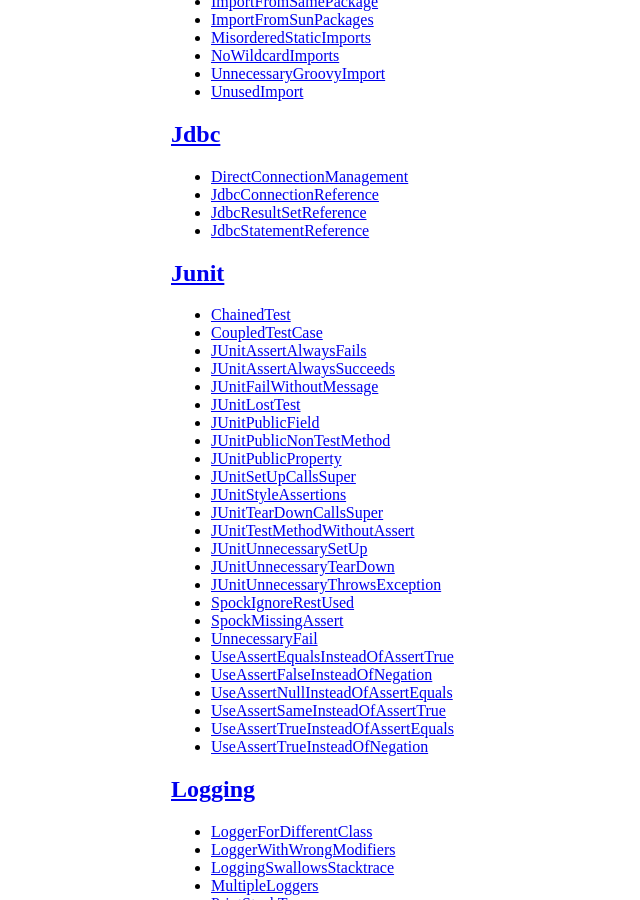
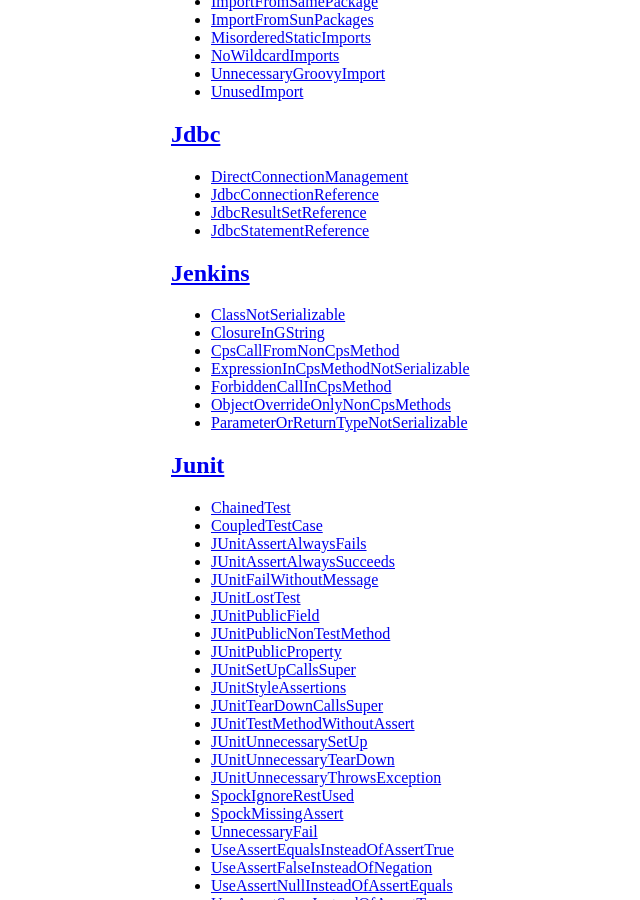
Before and after one commit to CodeNarc/CodeNarc, a Jekyll site: the page built from codenarc-rule-index.md, in a window 1280 px wide and 900 px high, scrolled down 5943 px. Shown: the whole window, without its empty margins (39-679 px from the left). Built offline with Jekyll 4.4.1, drawn with Linux system fonts in a browser that asks for light colours; some of the changed text lies outside the part shown.

Commit message:
Prepare for release 3.5.0

```diff
--- a/codenarc-rule-index.md
+++ b/codenarc-rule-index.md
@@ -311,6 +311,15 @@ title: CodeNarc - Rule Index
   * [JdbcResultSetReference](./codenarc-rules-jdbc.html#jdbcresultsetreference-rule)
   * [JdbcStatementReference](./codenarc-rules-jdbc.html#jdbcstatementreference-rule)
 
+## [Jenkins](./codenarc-rules-jenkins.html)
+  * [ClassNotSerializable](./codenarc-rules-jenkins.html#classnotserializable-rule)
+  * [ClosureInGString](./codenarc-rules-jenkins.html#closureingstring-rule)
+  * [CpsCallFromNonCpsMethod](./codenarc-rules-jenkins.html#cpscallfromnoncpsmethod-rule)
+  * [ExpressionInCpsMethodNotSerializable](./codenarc-rules-jenkins.html#expressionincpsmethodnotserializable-rule)
+  * [ForbiddenCallInCpsMethod](./codenarc-rules-jenkins.html#forbiddencallincpsmethod-rule)
+  * [ObjectOverrideOnlyNonCpsMethods](./codenarc-rules-jenkins.html#objectoverrideonlynoncpsmethods-rule)
+  * [ParameterOrReturnTypeNotSerializable](./codenarc-rules-jenkins.html#parameterorreturntypenotserializable-rule)
+
 ## [Junit](./codenarc-rules-junit.html)
   * [ChainedTest](./codenarc-rules-junit.html#chainedtest-rule)
   * [CoupledTestCase](./codenarc-rules-junit.html#coupledtestcase-rule)
```
Also changed, not shown: other parts of codenarc-rule-index.md (+2 -1 lines), StarterRuleSet-AllRules.groovy.txt (+8 -0 lines), StarterRuleSet-AllRulesByCategory.groovy.txt (+10 -0 lines), codenarc-rule-index-by-name.md (+9 -1 lines), index.md (+1 -1 lines).
